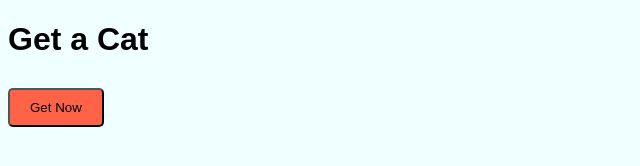
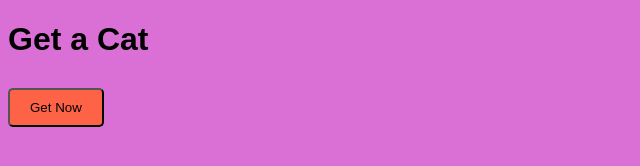
Before and after one commit to Mingliang-Xu/6week_1day_deployment_app_walkthrough, a website: page public/index.html in a window 1280 px wide. Shown: the whole page, without its empty margins (0-640 px from the left). Drawn offline with nearby package versions, Linux system fonts and the light colour scheme.

Commit message:
changed background color

```diff
--- a/public/styles.css
+++ b/public/styles.css
@@ -6,7 +6,7 @@ body {
     display:flexbox;
     justify-content: center;
     align-items: center;
-    background-color:azure;
+    background-color:orchid;
 }
 
 h1 {
```
